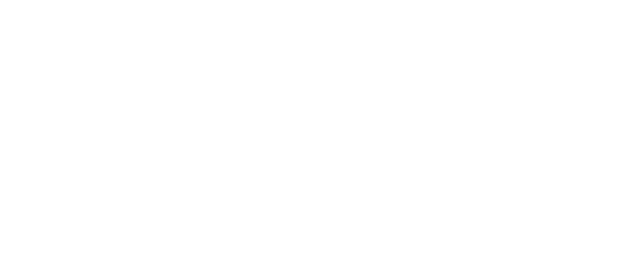
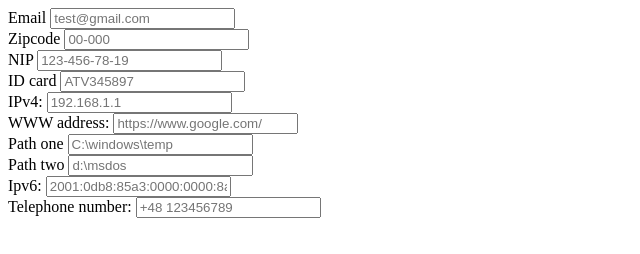
Before and after one commit to hubson97/hubson97.github.io, a plain HTML site: page lab1/index.html in a window 1280 px wide. Shown: the whole page, without its empty margins (0-640 px from the left). Drawn offline with Linux system fonts and the light colour scheme.

Commit message:
inputs and placeholders added

```diff
--- a/lab1/index.html
+++ b/lab1/index.html
@@ -7,12 +7,63 @@
 
     <div class="containter">
 
+        <label for="email">Email</label>
+        <input type="email" name="email" placeholder="test@gmail.com"/>
+        <br>
+
+        <label for="zipcode">Zipcode</label>
+        <input type="" name="zipcode" placeholder="00-000"/>
+        <br>
+
+        <label for="nip">NIP</label>
+        <input type="" name="nip"placeholder="123-456-78-19"/>
+        <br>
+
+
+        <label for="id_card">ID card</label>
+        <input type="" name="id_card" placeholder="ATV345897"/>
+        <br>
+
+        <label for="ip4">IPv4: </label>
+        <input type="" name="ip4" placeholder="192.168.1.1"/>
+        <br>
+
+        <label for="www">WWW address:</label>
+        <input type="" name="www" placeholder="https://www.google.com/"/>
+        <br>
+
+        <label for="pathOne">Path one </label>
+        <input type="" name="pathOne" placeholder="C:\windows\temp"/>
+        <br>
+
+        <label for="pathTwo">Path two </label>
+        <input type="" name="pathTwo" placeholder="d:\msdos"/>
+        <br>
+
+        <label for="ip6">Ipv6: </label>
+        <input type="" name="ip6" placeholder="2001:0db8:85a3:0000:0000:8a2e:0370:7334"/>
+        <br>
+
+        <label for="telephone">Telephone number: </label>
+        <input type="" name="telephone" placeholder="+48 123456789"/>
+        <br>
+
+
 
     </div>
+
+
+    <script>
 
 
 
 
 
+
+
+
+    </script>
+
+
 </body>
 </html>
```
Also changed, not shown: index.html (+3 -0 lines).
